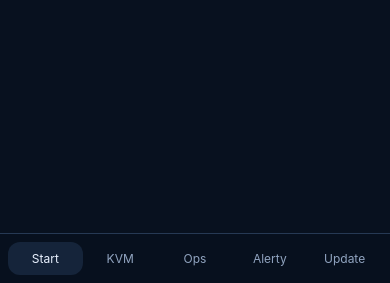
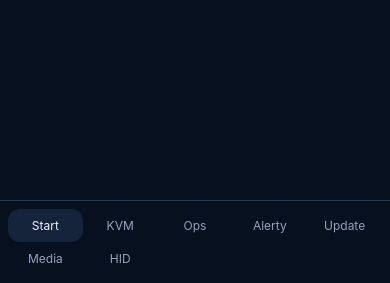
Before and after one commit to chmajster/Home-Assistant-nanokvm-rest-api, a Flask app: template nanokvm_rest/webui/templates/index.html in a window 390 px wide. Shown: the part 561-844 px from the top of the page. Run offline with Flask 3, Linux system fonts and the light colour scheme; the template is opened without the code that fills it, so the values that code supplies are empty; some libraries are stand-ins or nearby versions.

Commit message:
Improve mobile navigation coverage

```diff
--- a/nanokvm_rest/webui/templates/index.html
+++ b/nanokvm_rest/webui/templates/index.html
@@ -4,6 +4,7 @@
   <meta charset="utf-8">
   <meta name="viewport" content="width=device-width, initial-scale=1, viewport-fit=cover">
   <meta name="color-scheme" content="dark light">
+  <meta name="theme-color" content="#08111f">
   <title>NanoKVM Manager</title>
   <link rel="stylesheet" href="static/style.css?v={{ version }}">
 </head>
@@ -28,7 +29,7 @@
 
     <main class="main">
       <header class="topbar">
-        <div>
+        <div class="topbar-title">
           <h1 id="page-title">Dashboard</h1>
           <p id="page-subtitle">Centrum zdalnego zarządzania NanoKVM</p>
         </div>
@@ -43,12 +44,14 @@
     </main>
   </div>
 
-  <nav class="mobile-nav">
-    <button data-view="overview" class="active">Start</button>
-    <button data-view="devices">KVM</button>
-    <button data-view="operations">Ops</button>
-    <button data-view="alerts">Alerty</button>
-    <button data-view="updates">Update</button>
+  <nav class="mobile-nav" aria-label="Nawigacja NanoKVM Manager">
+    <button data-view="overview" class="active"><span>Start</span></button>
+    <button data-view="devices"><span>KVM</span></button>
+    <button data-view="operations"><span>Ops</span></button>
+    <button data-view="alerts"><span>Alerty</span></button>
+    <button data-view="updates"><span>Update</span></button>
+    <button data-view="media"><span>Media</span></button>
+    <button data-view="hid"><span>HID</span></button>
   </nav>
 
   <script src="static/app.js?v={{ version }}"></script>
```
